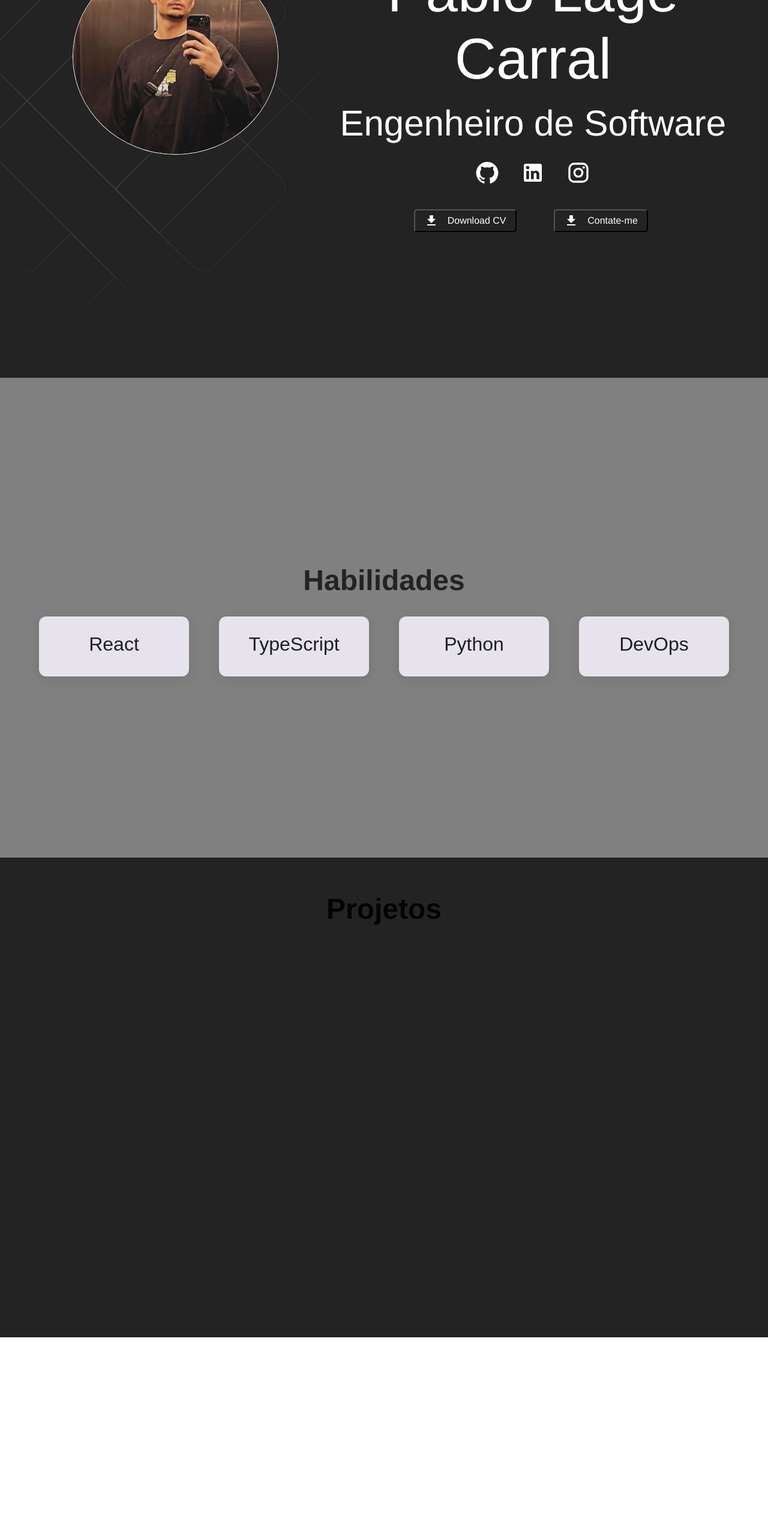
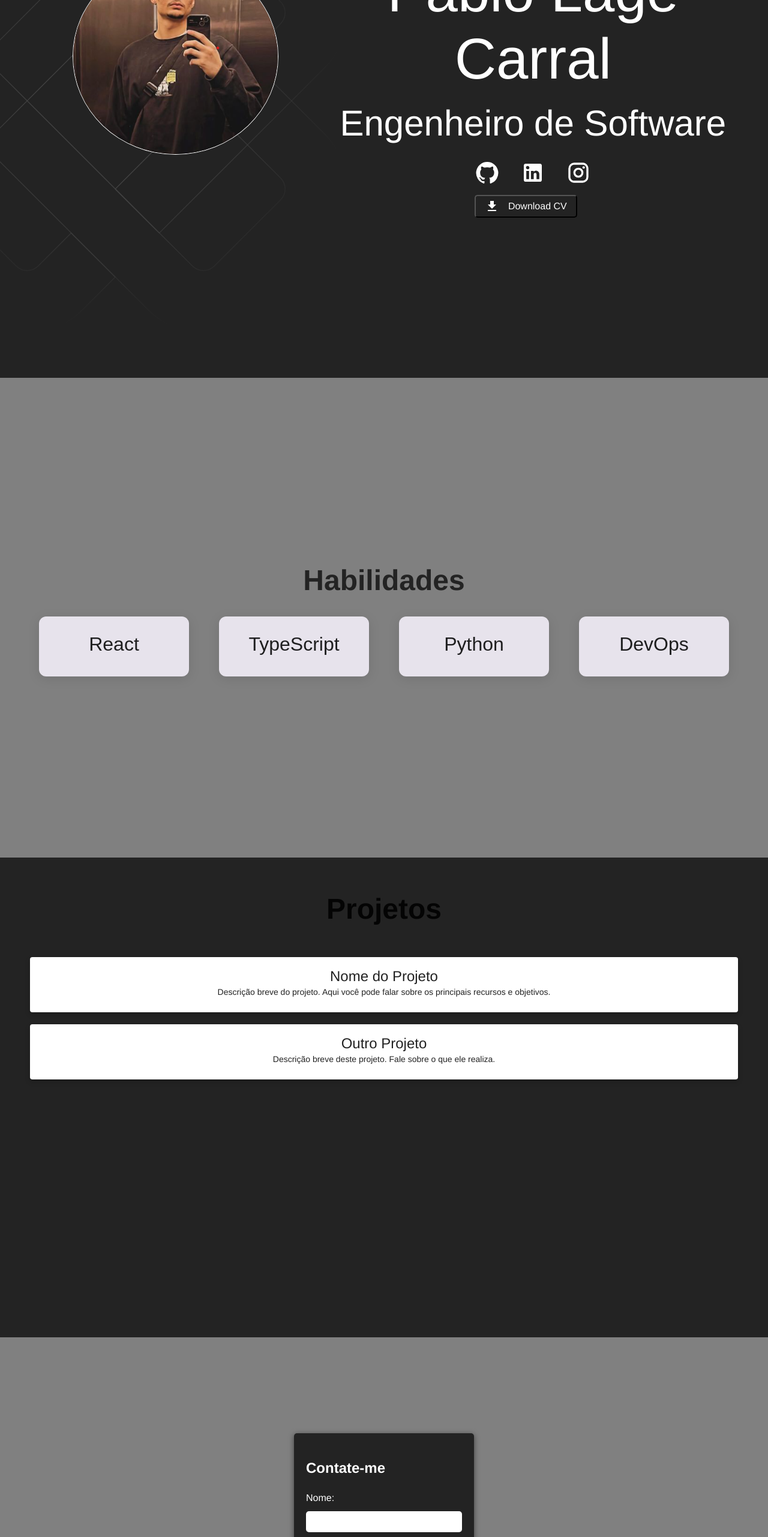
Before and after one commit to Pablo-Lage-Carral/pablo-portfolio, a React (Vite) app: page / in a window 1280 px wide. Shown: the part 234-2797 px from the top of the page at 60% size. Before the commit the page ends 2464 px from the top, so only its background shows below. Built offline with nearby package versions, Linux system fonts and the light colour scheme.

Commit message:
Comitando o codigo no servidor de teste

```diff
--- a/src/App.tsx
+++ b/src/App.tsx
@@ -1,5 +1,7 @@
 
 
+
+import Contate from "./pages/Home/Sections/Contate/Contate"
 import Home from "./pages/Home/Home"
 import Habilidades from "./pages/Home/Sections/Habilidades/Habilidades"
 import Projetos from "./pages/Home/Sections/Projetos/Projetos"
@@ -13,6 +15,7 @@ const App = () => {
       <Home/>
       <Habilidades/>
       <Projetos/>
+      <Contate/>
 
     </>
 
--- a/src/components/NavBar/NavBar.tsx
+++ b/src/components/NavBar/NavBar.tsx
@@ -20,6 +20,9 @@ const NavBar = () => {
         <Link to="projetos" smooth={true} duration={900}>
           <MenuItem>Projetos</MenuItem>
         </Link>
+        <Link to="Contate" smooth={true} duration={900}>
+          <MenuItem>Contato</MenuItem>
+        </Link>
       </StyledToolbar>
     </AppBar>
   );
--- /dev/null
+++ b/src/pages/Home/Sections/Contate/Contate.tsx
@@ -0,0 +1,69 @@
+import styled from "@emotion/styled";
+import theme from "../../../../theme";
+
+const Contate = () => {
+  // Section
+  const StyledProjetos = styled("div")({
+    backgroundColor: "grey",
+    height: "100vh",
+    padding: "50px",
+    display: "flex",
+    justifyContent: "center",
+    alignItems: "center",
+  });
+
+  const FormContainer = styled("div")({
+    backgroundColor: theme.palette.primary.main,
+    color: "white",
+    padding: "20px",
+    borderRadius: "5px",
+    boxShadow: "0 2px 10px rgba(0, 0, 0, 0.5)",
+    width: "300px",
+  });
+
+  const Input = styled("input")({
+    width: "100%",
+    padding: "10px",
+    margin: "10px 0",
+    border: "none",
+    borderRadius: "5px",
+  });
+
+  const TextArea = styled("textarea")({
+    width: "100%",
+    padding: "10px",
+    margin: "10px 0",
+    border: "none",
+    borderRadius: "5px",
+    resize: "vertical", // Permite redimensionar verticalmente
+    minHeight: "100px", // Altura mínima
+  });
+
+  const SubmitButton = styled(Input)( {
+    backgroundColor: "white",
+    color: "black",
+    cursor: "pointer",
+  });
+
+  return (
+    <StyledProjetos id="Contate">
+      <FormContainer>
+        <h2>Contate-me</h2>
+        <form>
+          <label htmlFor="nome">Nome:</label>
+          <Input type="text" id="nome" name="nome" required />
+
+          <label htmlFor="email">E-mail:</label>
+          <Input type="email" id="email" name="email" required />
+
+          <label htmlFor="comentario">Comentário:</label>
+          <TextArea id="comentario" name="comentario" required />
+
+          <SubmitButton type="submit" value="Enviar" />
+        </form>
+      </FormContainer>
+    </StyledProjetos>
+  );
+};
+
+export default Contate;
--- a/src/pages/Home/Sections/Hero/Hero.tsx
+++ b/src/pages/Home/Sections/Hero/Hero.tsx
@@ -6,6 +6,8 @@ import { AnimatedBackground } from "../../../../components/AnimatedBackground/An
 import GitHubIcon from '@mui/icons-material/GitHub';
 import LinkedInIcon from '@mui/icons-material/LinkedIn';
 import InstagramIcon from '@mui/icons-material/Instagram';
+
+
 
 const   Hero = () => {
 
@@ -120,7 +122,7 @@ const   Hero = () => {
 
 
                         <Grid container display="flex" justifyContent="center" spacing={3} pt={3}>
-                            <Grid item xs={12} md={4} display="flex" justifyContent="center">
+                            <Grid>
                             <Link href="/cv_pablo_carral.pdf" download>
                                 <StyledButton onClick={function (): void {
                                             throw new Error("Function not implemented.");
@@ -131,17 +133,6 @@ const   Hero = () => {
                                     </Typography>
                                 </StyledButton>
                             </Link>
-                            </Grid>
-
-                            <Grid item xs={12} md={4} display="flex" justifyContent="center">
-                                <Link href={"Contate.tsx"}>
-                                    <StyledButton onClick={() => console.log("download")}>
-                                        <DownloadIcon/>
-                                            <Typography>
-                                                Contate-me
-                                            </Typography>
-                                    </StyledButton>
-                                </Link>
                             </Grid>
 
                         </Grid>
--- a/src/pages/Home/Sections/Projetos/Projetos.tsx
+++ b/src/pages/Home/Sections/Projetos/Projetos.tsx
@@ -1,10 +1,8 @@
-import styled from "@emotion/styled"
-import theme from "../../../../theme"
-import { Typography } from "@mui/material";
-
+import styled from "@emotion/styled";
+import theme from "../../../../theme";
+import { Typography, Card, CardContent } from "@mui/material";
 
 const Projetos = () => {
-
   // Section
   const StyledProjetos = styled("div")({
     backgroundColor: theme.palette.primary.main,
@@ -18,23 +16,48 @@ const Projetos = () => {
     fontWeight: "bold",
     paddingBottom: "6rem",
     display: "flex",
-      justifyContent: "Center",
-
+    justifyContent: "center",
   });
 
+  const StyledCard = styled(Card)({
+    margin: "20px 0",
+    backgroundColor: theme.palette.background.paper,
+    boxShadow: "0 4px 8px rgba(0,0,0,0.2)",
+  });
 
+  const StyledCardContent = styled(CardContent)({
+    textAlign: "center",
+  });
 
   return (
     <StyledProjetos id="projetos">
-
       <StyledTitle>
         Projetos
       </StyledTitle>
 
+      {/* Exemplo de projeto */}
+      <StyledCard>
+        <StyledCardContent>
+          <Typography variant="h5" component="div">
+            Nome do Projeto
+          </Typography>
+          <Typography variant="body2">
+            Descrição breve do projeto. Aqui você pode falar sobre os principais recursos e objetivos.
+          </Typography>
+        </StyledCardContent>
+      </StyledCard>
 
-
-
-
+      {/* Adicione mais cartões conforme necessário */}
+      <StyledCard>
+        <StyledCardContent>
+          <Typography variant="h5" component="div">
+            Outro Projeto
+          </Typography>
+          <Typography variant="body2">
+            Descrição breve deste projeto. Fale sobre o que ele realiza.
+          </Typography>
+        </StyledCardContent>
+      </StyledCard>
 
     </StyledProjetos>
   );
```
Also changed, not shown: src/pages/Home/Contate.tsx (deleted, +0 -10 lines). Lines whose indentation alone changed are shown as unchanged.
